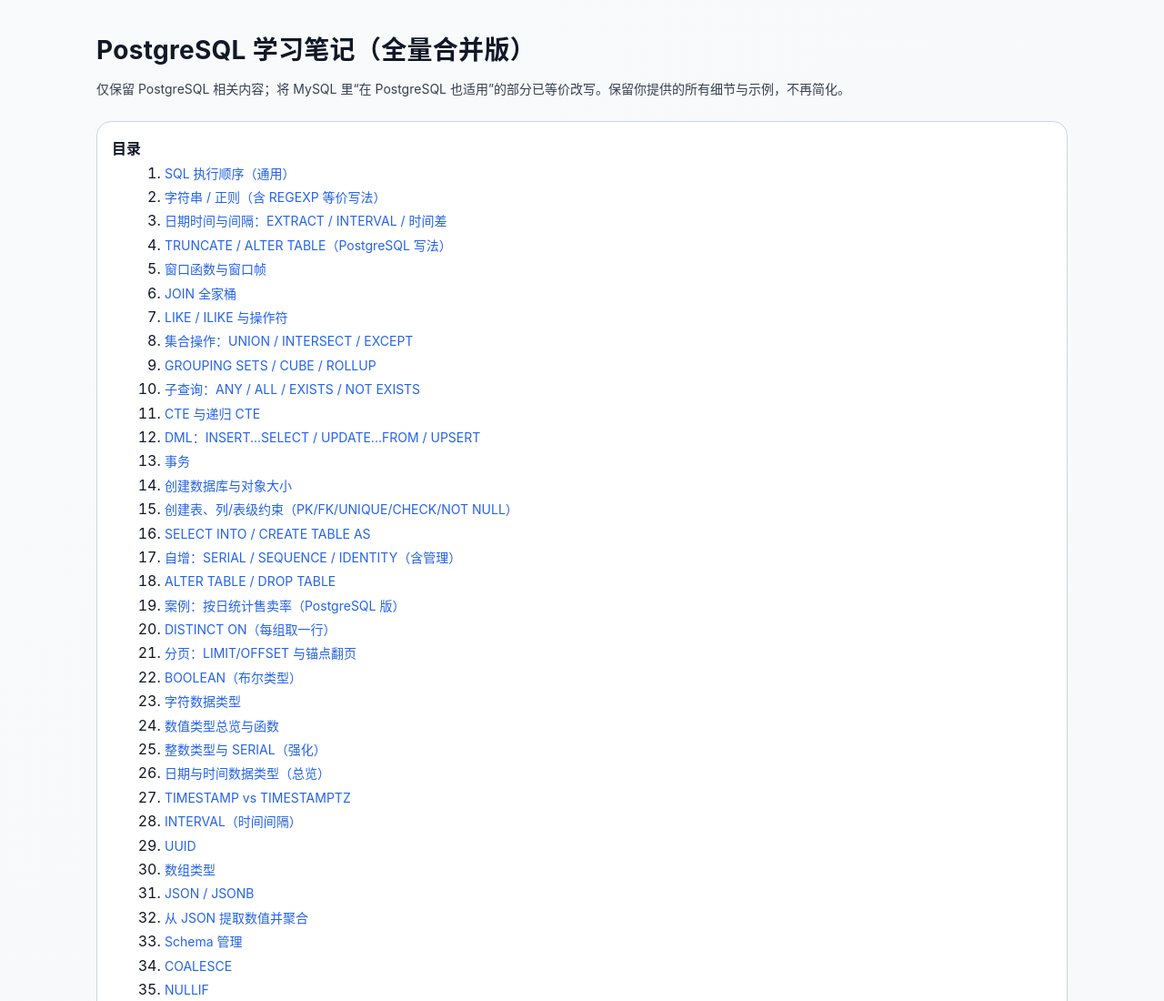
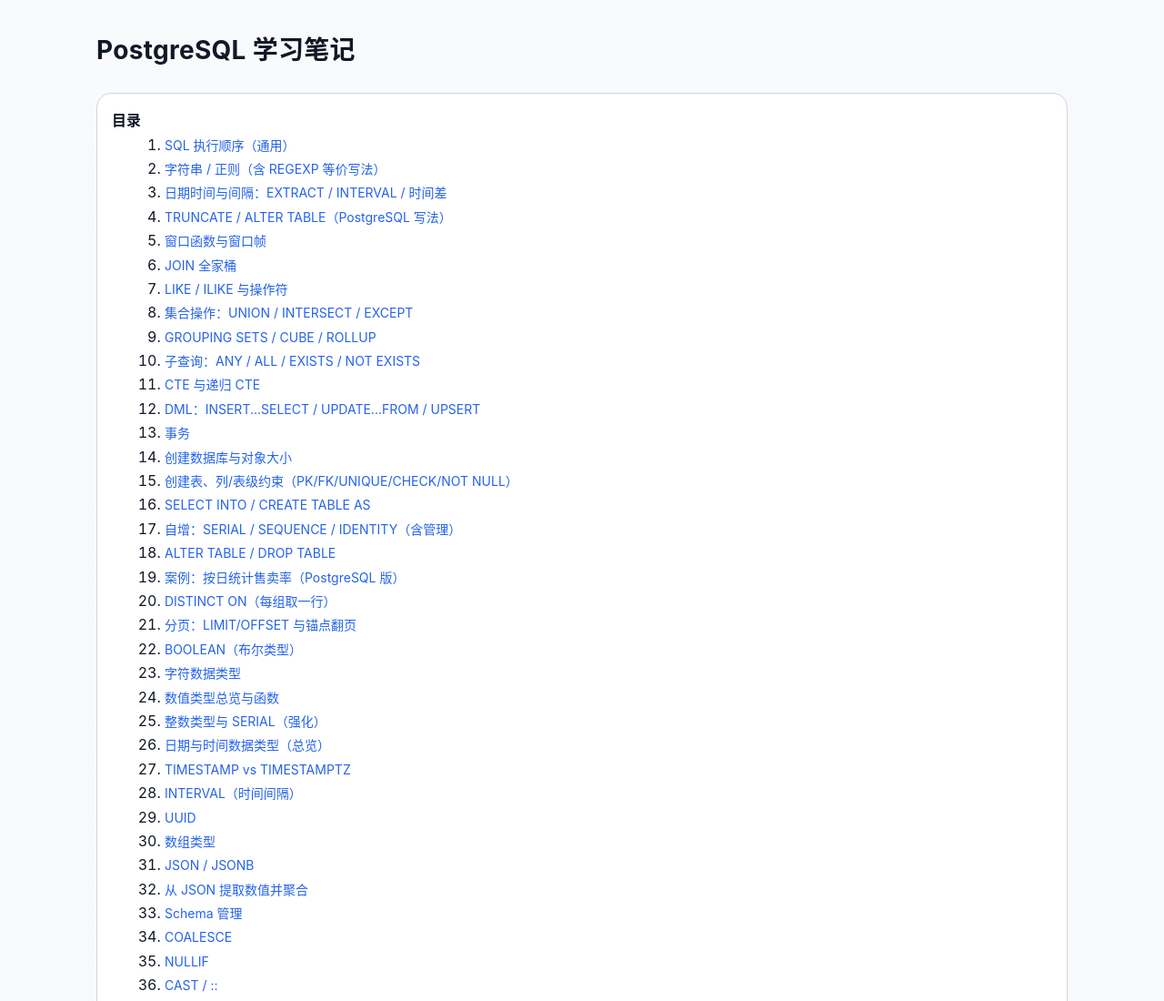
Before and after one commit to RyuShinnka/Postgresql-notes, a plain HTML site: page index.html in a window 1280 px wide. Shown: the top 1100 px of the page at 91% size. Drawn offline with Linux system fonts and the light colour scheme.

Commit message:
Update index.html

```diff
--- a/index.html
+++ b/index.html
@@ -49,8 +49,7 @@
 <body>
   <div class="wrap">
     <header>
-      <h1>PostgreSQL 学习笔记（全量合并版）</h1>
-      <div class="meta">仅保留 PostgreSQL 相关内容；将 MySQL 里“在 PostgreSQL 也适用”的部分已等价改写。保留你提供的所有细节与示例，不再简化。</div>
+      <h1>PostgreSQL 学习笔记</h1>
     </header>
 
     <nav class="toc card">
```
